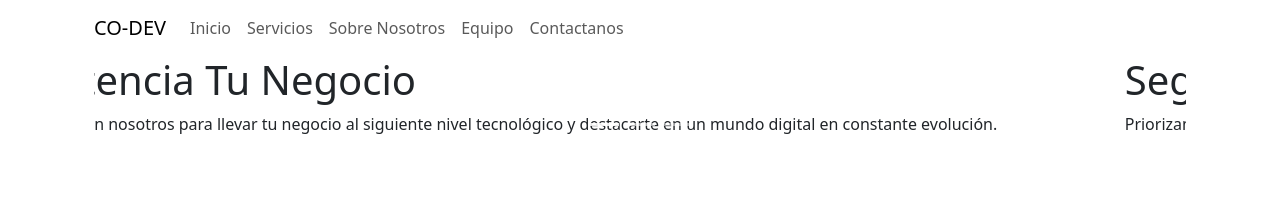
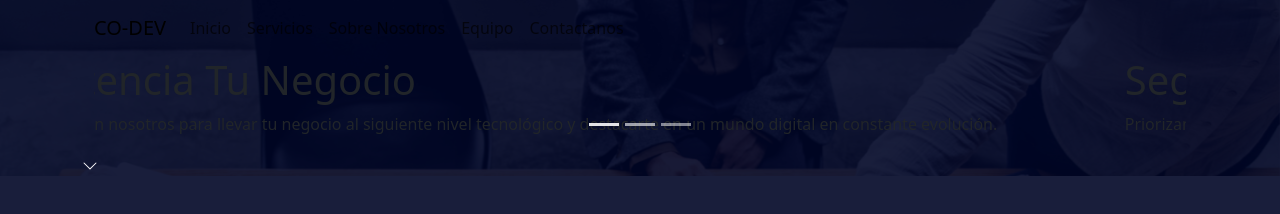
Before and after one commit to Empresa-CODEV/Portafolio-CO-DEV, a website: page index.html in a window 1280 px wide. Drawn offline with nearby package versions, Linux system fonts and the light colour scheme.

Commit message:
Agregando estilos al Header en CSS (Seccion Inicio)

```diff
--- /dev/null
+++ b/CSS/style-inicio.css
@@ -0,0 +1,40 @@
+/* ====== Fuentes ====== */
+
+@import url('https://fonts.googleapis.com/css2?family=Inter:wght@400;700&family=Montserrat:wght@700&family=Roboto+Flex:opsz,wght@8..144,200&display=swap');
+
+/* ====== Variables ====== */
+
+:root {
+    --bg-Inicio : #010626;
+    --bg-Botones : #056CF2;
+    --bg-Blanco : #FFFFFF;
+    --bg-Blanco2 : #F2F2F2;
+    --bg-Whatsapp : #009900;
+}
+
+/* ====== Estilos del encabezado (Header) ====== */
+
+.header-carousel {
+    /* Fondo del Encabezado Img */
+    background-image: url('../img/Img-Inicio-1.jpg');
+    background-size: cover;
+    background-position: center center;
+    background-attachment: fixed;
+    transition: background-image 0.5s ease;
+}
+
+.header-overlay {
+    /* Capa de Traslucido */
+    position: absolute;
+    top: 0;
+    left: 0;
+    width: 100%;
+    height: 100%;
+    background-color: rgba(1, 6, 38, 0.9);
+}
+
+.header-content {
+    /* Contenido del Header */
+    position: relative;
+    z-index: 1;
+}
--- a/index.html
+++ b/index.html
@@ -7,7 +7,7 @@
     <!-- CSS BOOTSTRAP -->
     <link rel="stylesheet" href="./node_modules/bootstrap/dist/css/bootstrap.min.css">
     <!-- Archivo CSS -->
-    <link rel="stylesheet" href="CSS/style.css">
+    <link rel="stylesheet" href="CSS/style-inicio.css">
 </head>
 <body>
     <!-- ====== HEADER ====== -->
```
Also changed, not shown: CSS/style.css (deleted).
